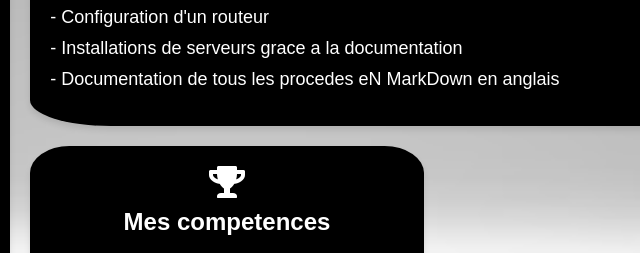
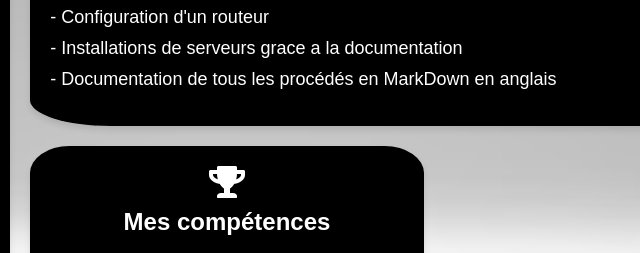
Before and after one commit to Metheor3/Portfolio, a plain HTML site: page NEmu.html in a window 1280 px wide. Shown: the part 241-494 px from the top of the page, 413-1053 px from the left. Drawn offline with Linux system fonts and the light colour scheme.

Commit message:
Update NEmu.html

```diff
--- a/NEmu.html
+++ b/NEmu.html
@@ -30,12 +30,12 @@
                     <li> - Utilisation de la technologie NEmu</li>
                     <li> - Configuration d'un routeur </li>
                     <li> - Installations de serveurs grace a la documentation</li>
-                    <li> - Documentation de tous les procedes eN MarkDown en anglais</li>
+                    <li> - Documentation de tous les procédés en MarkDown en anglais</li>
             </ul>
         </div>
         <div class="boite competences">
             <i class="fas fa-trophy fa-2x"></i>
-            <h2>Mes competences</h2>
+            <h2>Mes compétences</h2>
             <ul>
                 <li> - Créer un reseau de machines virtuelles avec NEmu</li>
                 <li> - Savoir utiliser le MarkDown</li>
```
